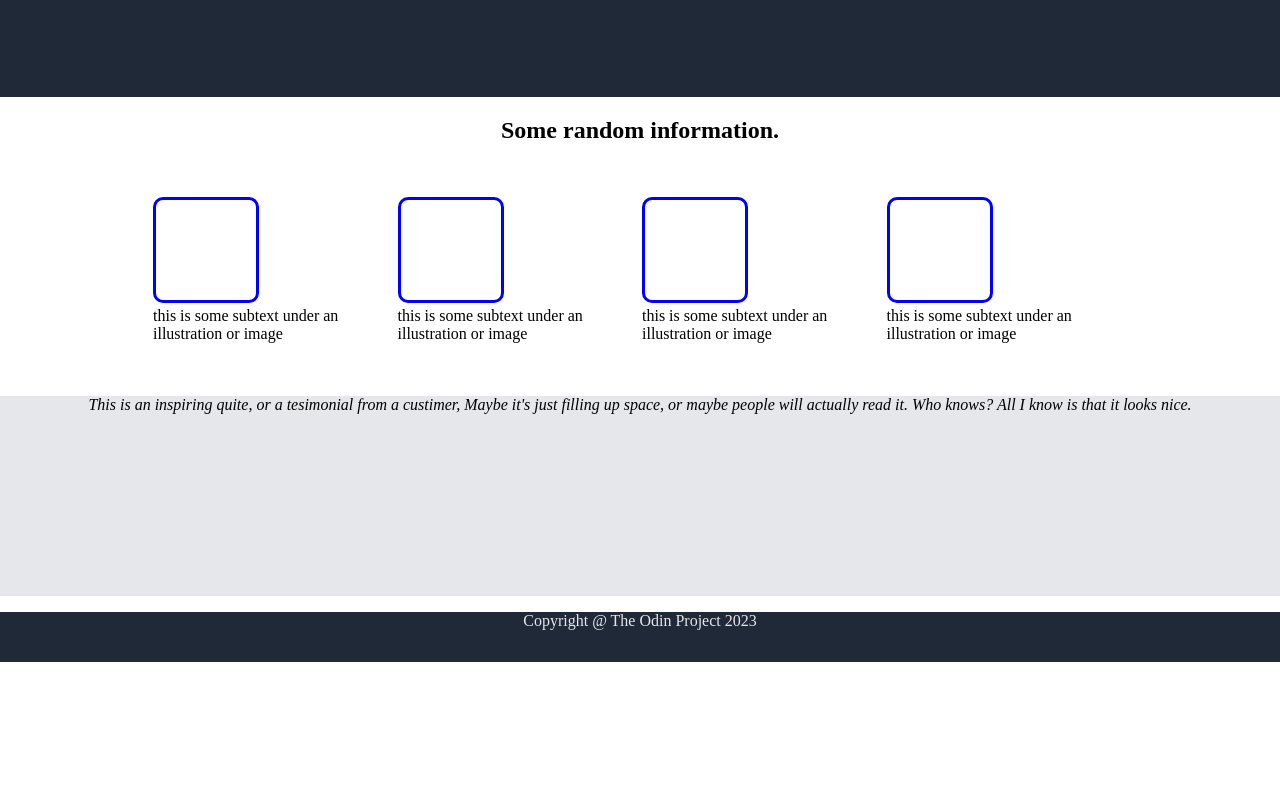
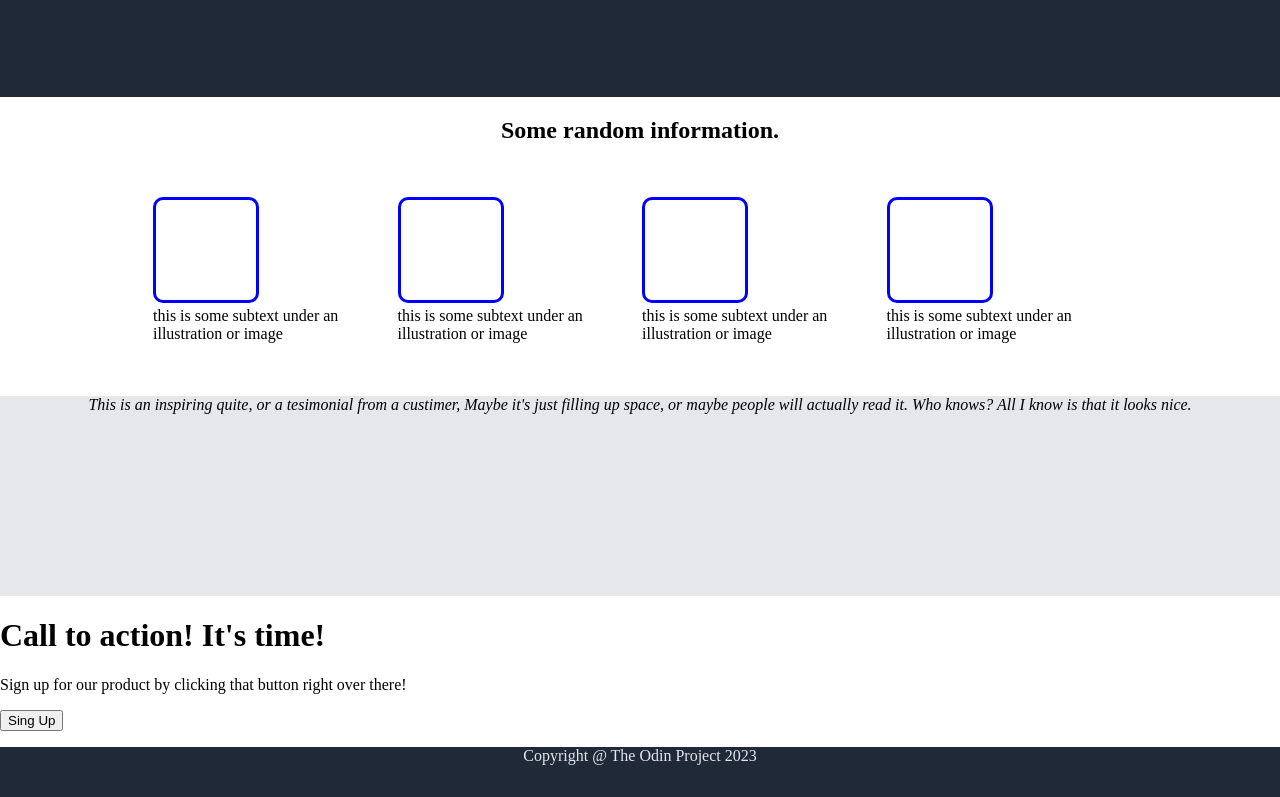
Before and after one commit to maxschi22/odinProject1, a plain HTML site: page index.html in a window 1280 px wide. Shown: the part 353-1150 px from the top of the page. Before the commit the page ends 1015 px from the top, so only its background shows below. Drawn offline with Linux system fonts and the light colour scheme.

Commit message:
Added thirdContainer

```diff
--- a/index.html
+++ b/index.html
@@ -48,7 +48,11 @@
         </p>
     </div>
     <div class="thirdContainer">
-        <div class="tCItem"></div>
+        <div class="tCItem">
+            <h1>Call to action! It's time!</h1>
+            <p>Sign up for our product by clicking that button right over there!</p>
+            <button class="signupFooterButton" title="Sign Up">Sing Up</button>
+        </div>
     </div>
     <div class="footer"><p>Copyright @ The Odin Project 2023</p></div>
 </body>
```
